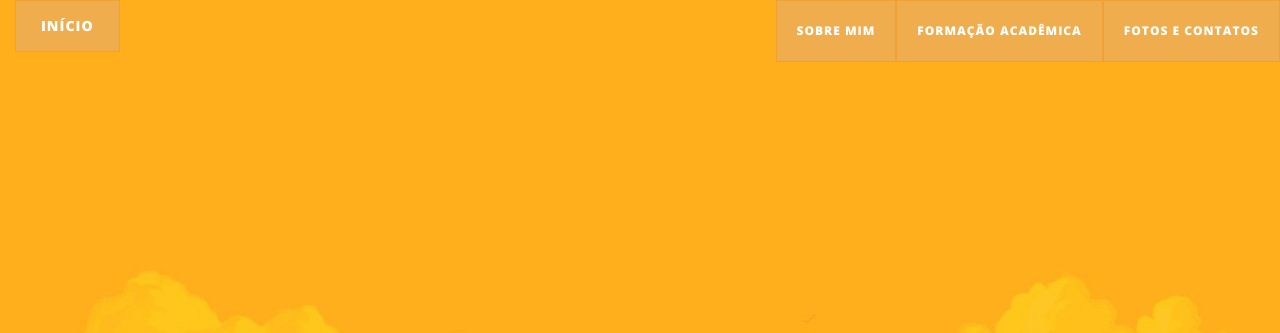
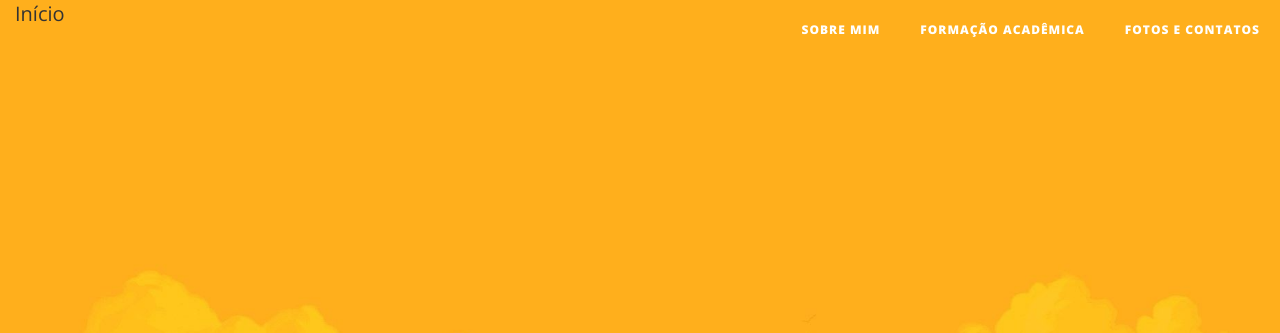
Before and after one commit to AprendiiZ/NADA, a plain HTML site: page index.html in a window 1280 px wide. Shown: the top 333 px of the page. Drawn offline with nearby package versions, Linux system fonts and the light colour scheme.

Commit message:
Update index.html

```diff
--- a/index.html
+++ b/index.html
@@ -32,20 +32,20 @@
                     <span class="sr-only">Toggle navigation</span>
                     Menu <i class="fa fa-bars"></i>
                 </button>
-                <a class="btn btn-warning" href="index.html">Início</a>
+                <a href="index.html">Início</a>
             </div>
 
 
             <div class="collapse navbar-collapse" id="bs-example-navbar-collapse-1">
                 <ul class="nav navbar-nav navbar-right">
                     <li>
-                        <a class="btn btn-warning" href="about.html">Sobre mim</a>
+                        <a href="about.html">Sobre mim</a>
                     </li>
                     <li>
-                        <a class="btn btn-warning" href="post.html">Formação Acadêmica</a>
+                        <a href="post.html">Formação Acadêmica</a>
                     </li>
                     <li>
-                        <a class="btn btn-warning" href="contact.html">Fotos e Contatos</a>
+                        <a href="contact.html">Fotos e Contatos</a>
                     </li>
 
                 </ul>
```
